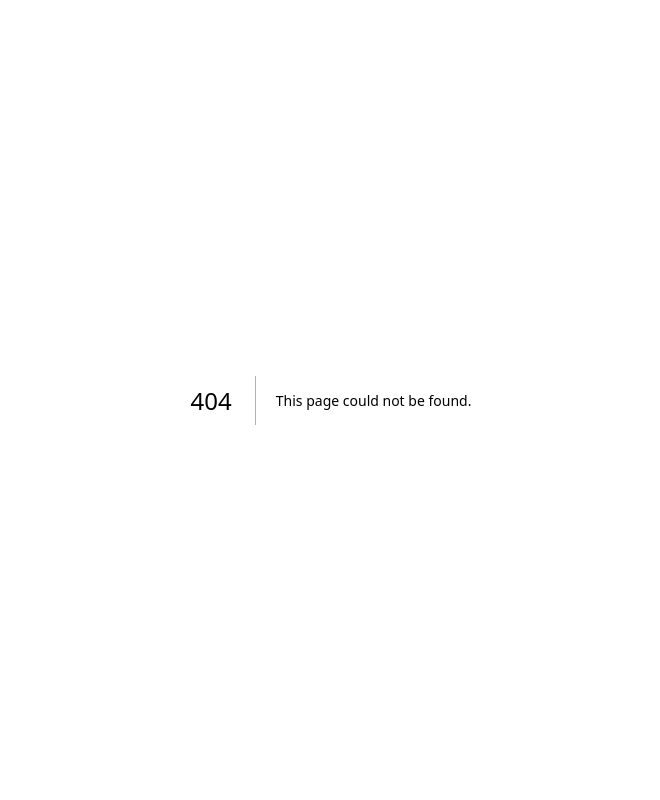
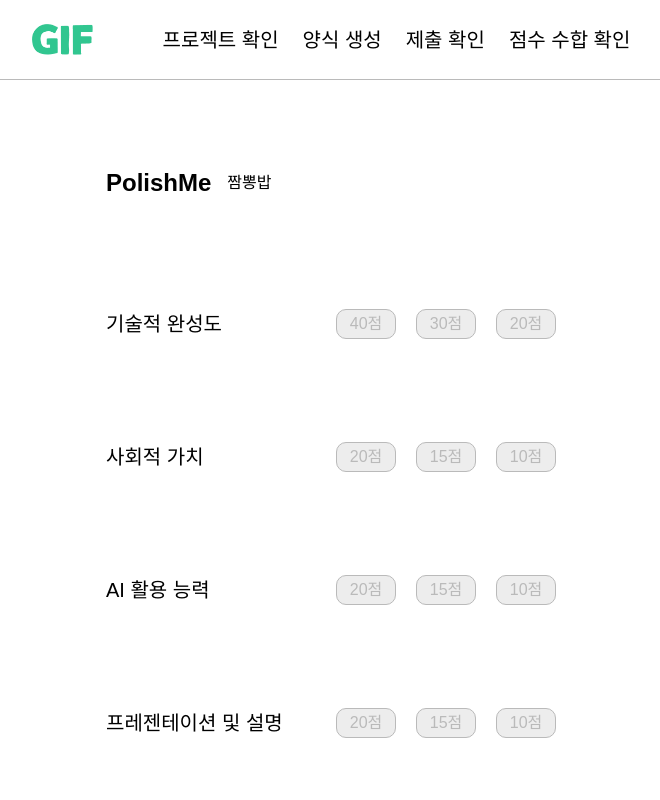
Before and after one commit to VOID-GSM/GIF_Admin, a Next.js app: page /assigning in a window 1280 px wide. Before the commit this address had no page. Shown: the top 800 px of the page, without its empty margins (309-969 px from the left). Built offline with nearby package versions, Linux system fonts and the light colour scheme.

Commit message:
refactor: 경로 score -> assigning 수정

```diff
--- /dev/null
+++ b/src/app/(master)/assigning/page.tsx
@@ -0,0 +1,5 @@
+import AssigningView from '@/view/assigning/ui/AssigningView';
+
+export default function AssigningPage() {
+  return <AssigningView />;
+}
--- a/src/app/(master)/scores/page.tsx
+++ /dev/null
@@ -1,5 +0,0 @@
-import ScoresView from '@/view/scores/ui/ScoresView';
-
-export default function ScoresPage() {
-  return <ScoresView />;
-}
--- a/src/view/scores/ui/ScoresView.tsx
+++ b/src/view/assigning/ui/AssigningView.tsx
@@ -2,10 +2,10 @@
 
 import { useMemo, useState } from 'react';
 import Button from '@/shared/ui/button/Button';
-import ScoreButton from '@/widget/scores/ui/ScoreButton';
-import { SCORE_CATEGORIES } from '@/view/scores/model/ScoreData';
+import ScoreButton from '@/widget/assigning/ui/ScoreButton';
+import { SCORE_CATEGORIES } from '@/view/assigning/model/ScoreData';
 
-export default function ScoresView() {
+export default function AssigningView() {
   const [selected, setSelected] = useState<Record<string, number>>({});
 
   const handleSelect = (categoryId: string, score: number) => {
```
Also changed, not shown: src/view/assigning/model/ScoreData.ts (renamed from src/view/scores/model/ScoreData.ts), src/widget/assigning/ui/ScoreButton.tsx (renamed from src/widget/scores/ui/ScoreButton.tsx).
